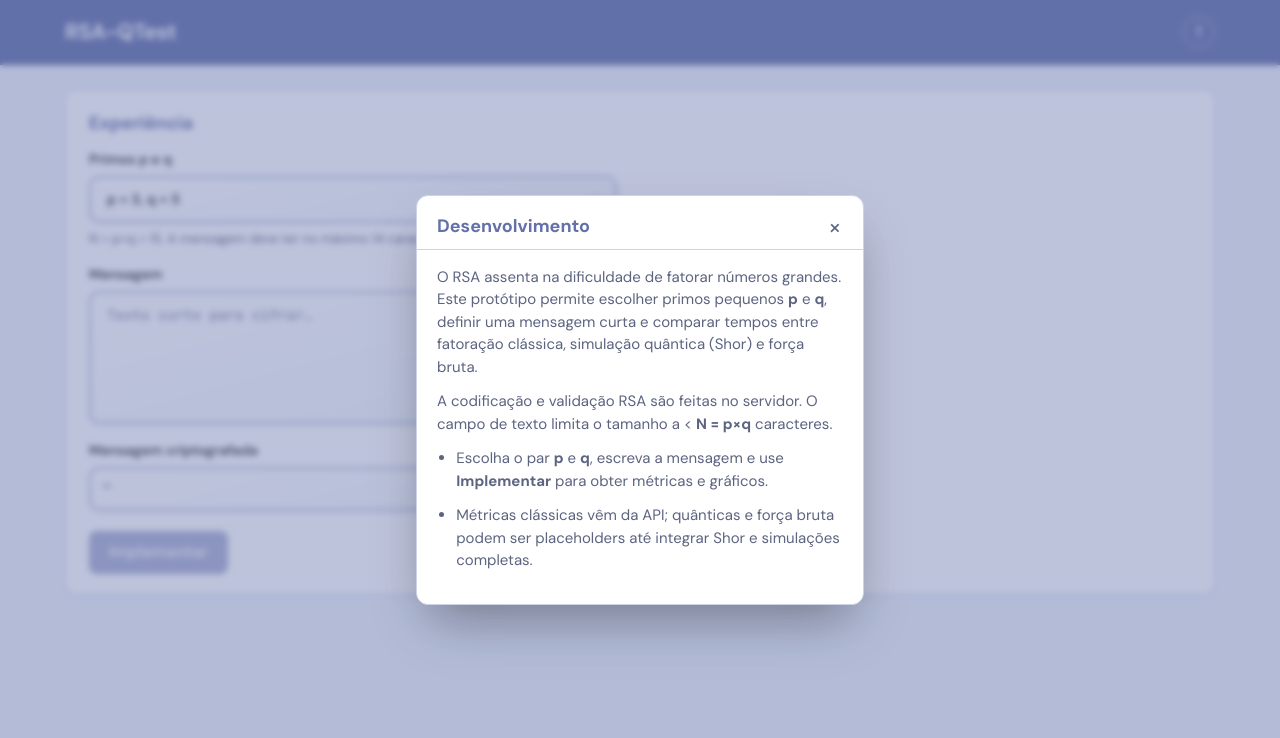
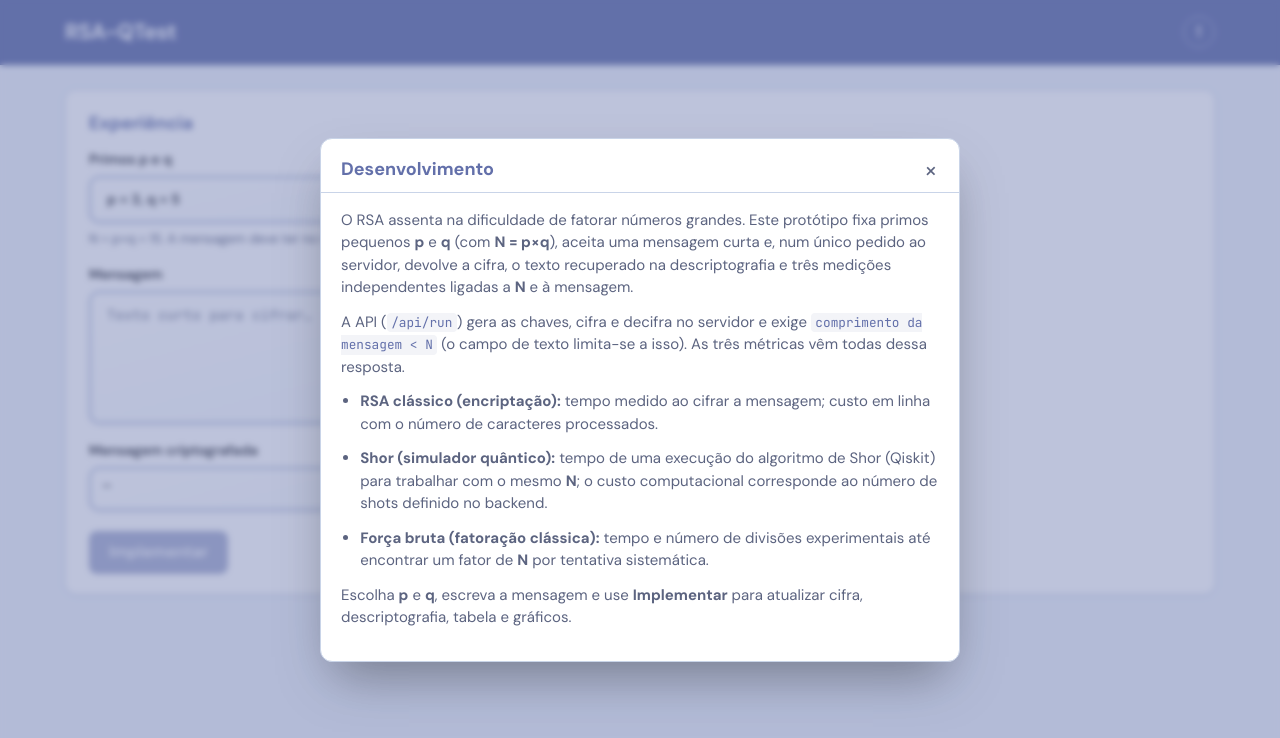
Before and after one commit to beatrizzfcosta/RSA-QTest, a React (Vite) app in the folder frontend/: page / in a window 1280 px wide. Both pictures are taken after a click on the button "Como funciona o desenvolvimento". Shown: the top 738 px of the page. Built offline with nearby package versions, Linux system fonts and the light colour scheme.

Commit message:
Update App component text for clarity on RSA prototype functionality and enhance Modal styles for improved layout

```diff
--- a/frontend/src/App.tsx
+++ b/frontend/src/App.tsx
@@ -102,25 +102,39 @@ export default function App() {
       >
         <p>
           O RSA assenta na dificuldade de fatorar números grandes. Este
-          protótipo permite escolher primos pequenos <strong>p</strong> e{" "}
-          <strong>q</strong>, definir uma mensagem curta e comparar tempos
-          entre fatoração clássica, simulação quântica (Shor) e força bruta.
+          protótipo fixa primos pequenos <strong>p</strong> e{" "}
+          <strong>q</strong> (com <strong>N = p×q</strong>), aceita uma mensagem
+          curta e, num único pedido ao servidor, devolve a cifra, o texto
+          recuperado na descriptografia e três medições independentes ligadas a{" "}
+          <strong>N</strong> e à mensagem.
         </p>
         <p>
-          A codificação e validação RSA são feitas no servidor. O campo de
-          texto limita o tamanho a &lt; <strong>N = p×q</strong> caracteres.
+          A API (<code>/api/run</code>) gera as chaves, cifra e decifra no
+          servidor e exige <code>comprimento da mensagem &lt; N</code> (o campo
+          de texto limita-se a isso). As três métricas vêm todas dessa resposta.
         </p>
         <ul>
           <li>
-            Escolha o par <strong>p</strong> e <strong>q</strong>, escreva a
-            mensagem e use <strong>Implementar</strong> para obter métricas e
-            gráficos.
+            <strong>RSA clássico (encriptação):</strong> tempo medido ao cifrar
+            a mensagem; custo em linha com o número de caracteres processados.
           </li>
           <li>
-            Métricas clássicas vêm da API; quânticas e força bruta podem ser
-            placeholders até integrar Shor e simulações completas.
+            <strong>Shor (simulador quântico):</strong> tempo de uma execução do
+            algoritmo de Shor (Qiskit) para trabalhar com o mesmo{" "}
+            <strong>N</strong>; o custo computacional corresponde ao número de
+            shots definido no backend.
+          </li>
+          <li>
+            <strong>Força bruta (fatoração clássica):</strong> tempo e número
+            de divisões experimentais até encontrar um fator de{" "}
+            <strong>N</strong> por tentativa sistemática.
           </li>
         </ul>
+        <p>
+          Escolha <strong>p</strong> e <strong>q</strong>, escreva a mensagem e
+          use <strong>Implementar</strong> para atualizar cifra, descriptografia,
+          tabela e gráficos.
+        </p>
       </Modal>
 
       <Page
--- a/frontend/src/components/Modal.css
+++ b/frontend/src/components/Modal.css
@@ -12,8 +12,8 @@
 
 .modal__card {
   width: 100%;
-  max-width: 28rem;
-  max-height: min(85vh, 32rem);
+  max-width: 40rem;
+  max-height: min(90vh, 44rem);
   overflow: auto;
   background: var(--surface);
   color: var(--text);
```
